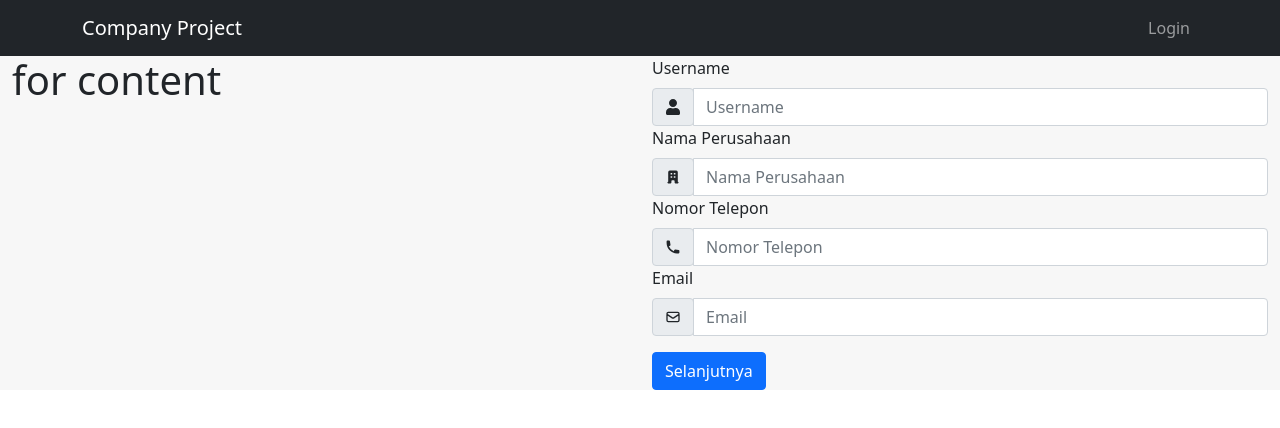
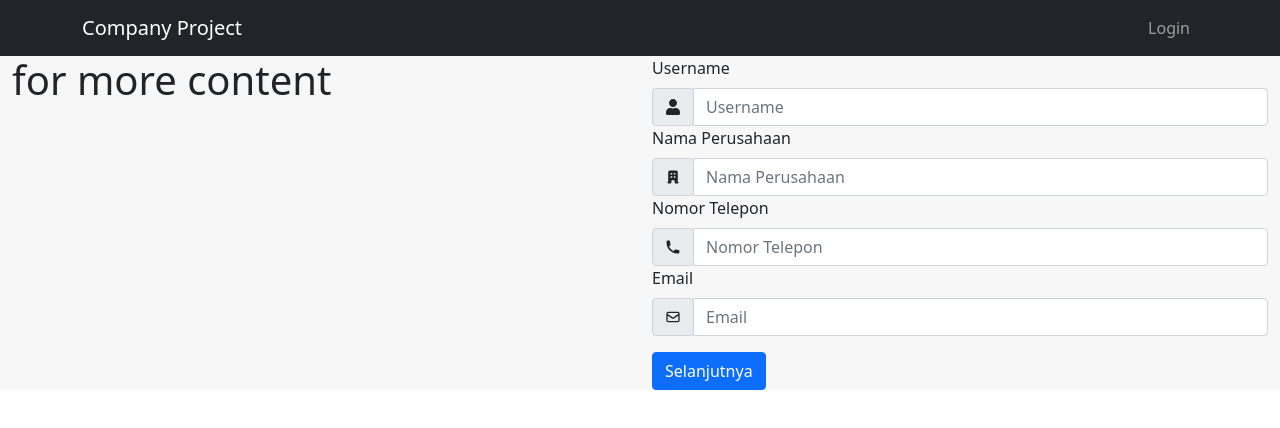
Before and after one commit to juheri/company-front, a Next.js app: page / in a window 1280 px wide. Shown: the top 428 px of the page. Built offline with nearby package versions, Linux system fonts and the light colour scheme.

Commit message:
test content

```diff
--- a/pages/index.js
+++ b/pages/index.js
@@ -15,7 +15,7 @@ const Index = () => {
       <Container fluid>
         <Row style={{ backgroundColor: "#f7f7f7"}}>
             <Col xs={12} lg={6} md={6}>
-              <h1>for content</h1>
+              <h1>for more content</h1>
             </Col>
             <Col xs={12} lg={6} md={6}>
                 <Form/>
```
